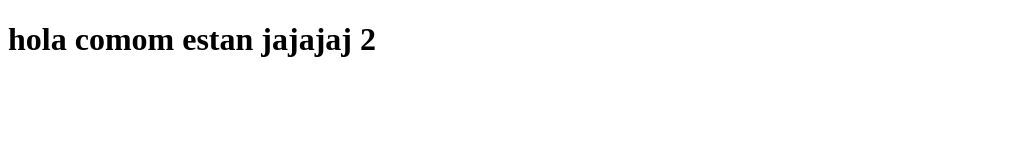
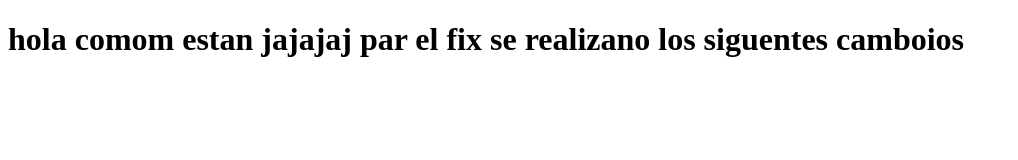
Before and after one commit to saul650/ubiquitous-broccoli, a plain HTML site: page index.html in a window 1280 px wide. Shown: the whole page, without its empty margins (0-1018 px from the left). Drawn offline with Linux system fonts and the light colour scheme.

Commit message:
para la rama fx

```diff
--- a/index.html
+++ b/index.html
@@ -7,7 +7,7 @@
     <title>hola este es el documnrto </title>
 </head>
 <body>
-      <h1>hola comom estan jajajaj 2</h1>
+      <h1>hola comom estan jajajaj par el fix se realizano los siguentes camboios</h1>
 
 </body>
 </html>
```
Also changed, not shown: hola .txt (added).
